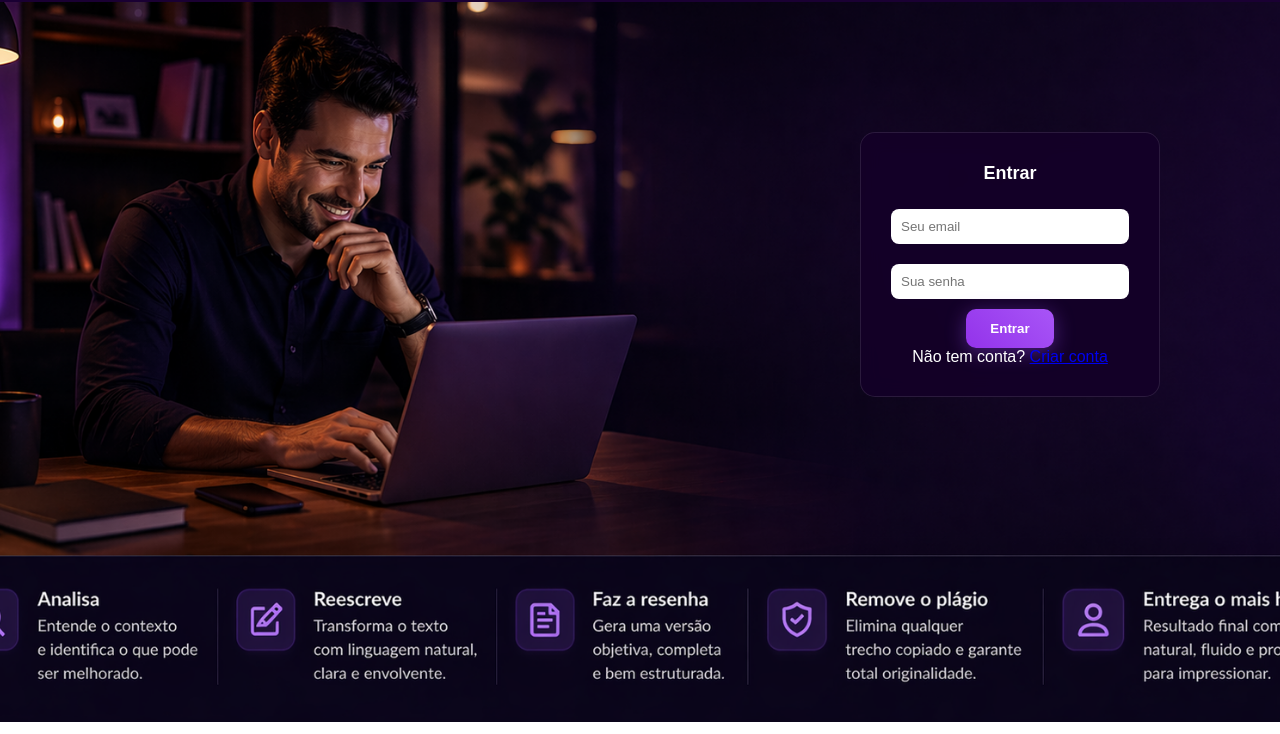
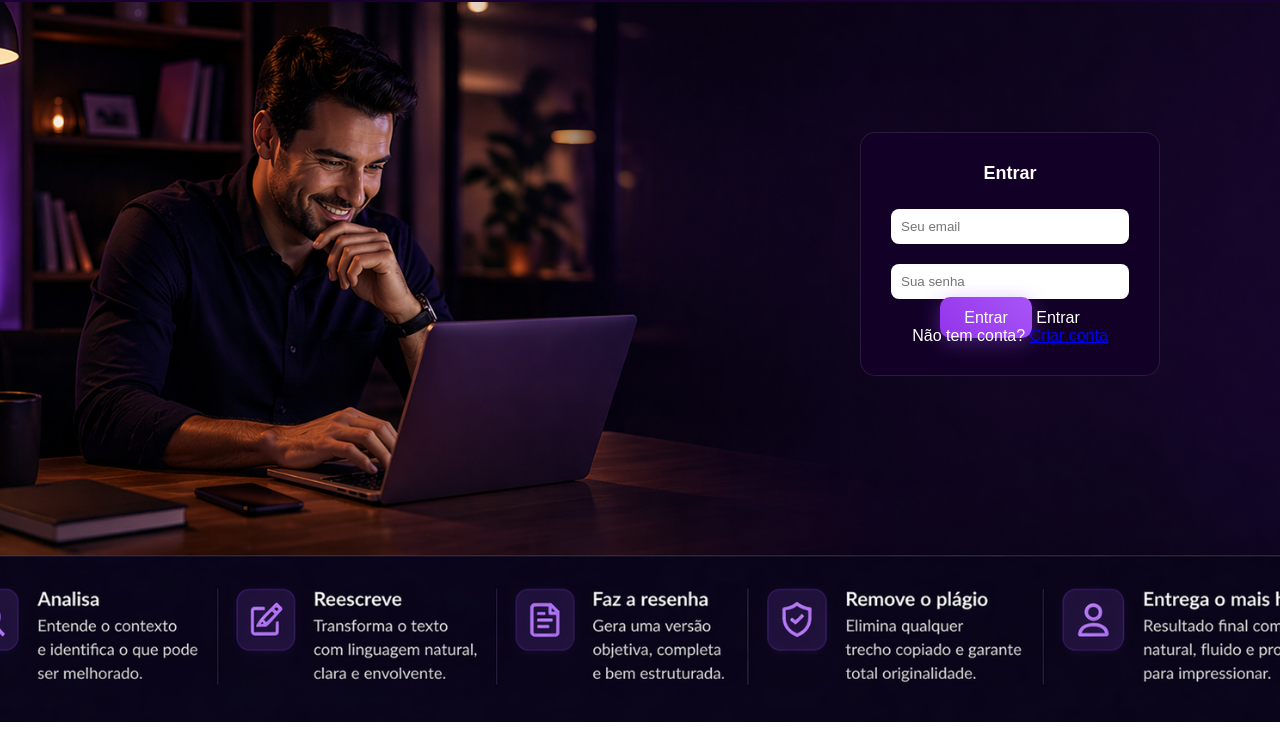
Before and after one commit to monicalscalabrini/monalisa, a website: page login.html in a window 1280 px wide. Shown: the part 66-800 px from the top of the page. Drawn offline with Linux system fonts and the light colour scheme; files whose address does not match are found by name.

Commit message:
Replace button with anchor tag for login action

```diff
--- a/login.html
+++ b/login.html
@@ -27,7 +27,7 @@
     <input type="password" id="senha" placeholder="Sua senha">
 
     <div class="login-actions">
-   <button onclick="window.location.href='dashboard.html'" class="btn-primary">
+  <a href="dashboard.html" class="btn-primary">Entrar</a>
 Entrar
 </button>
 
```
